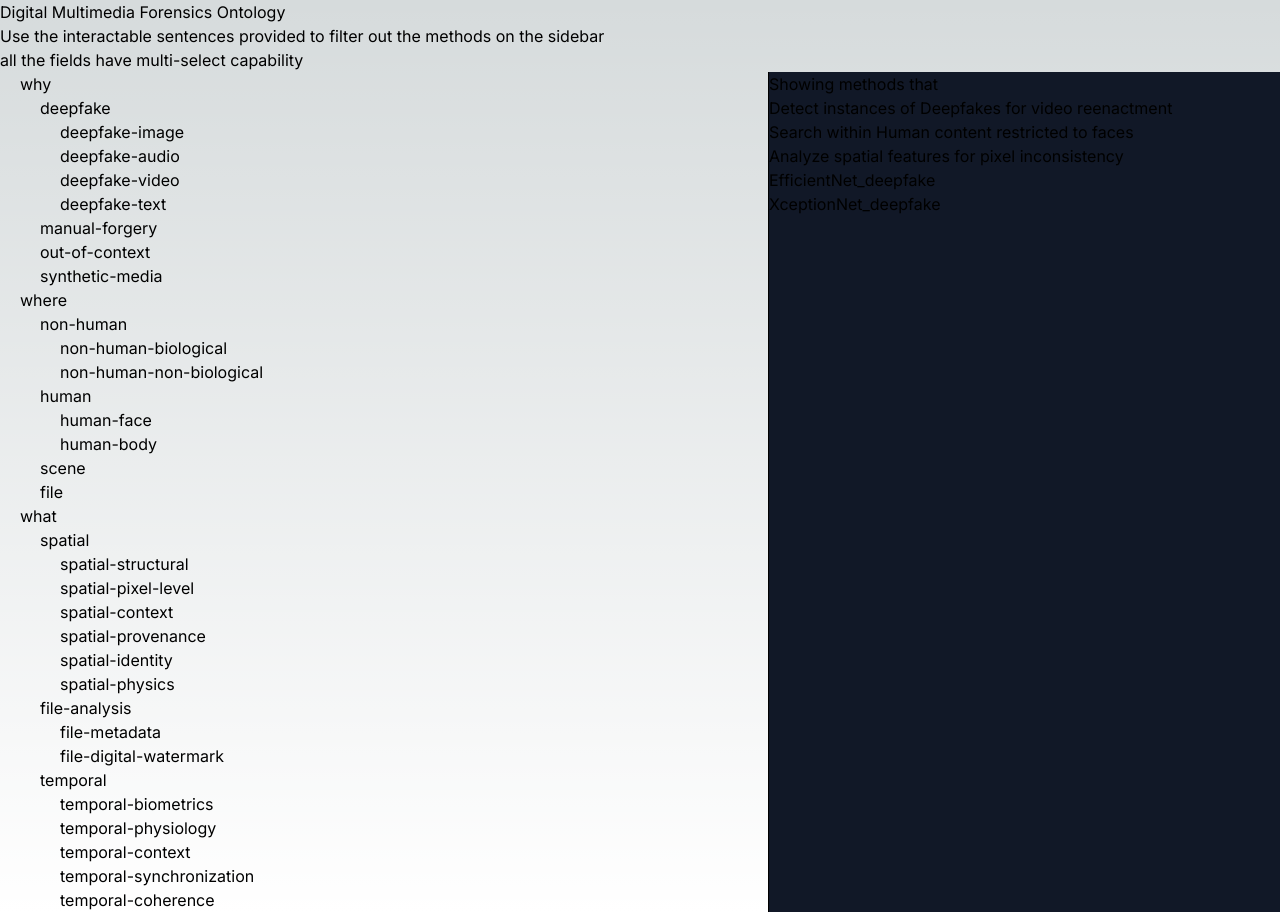
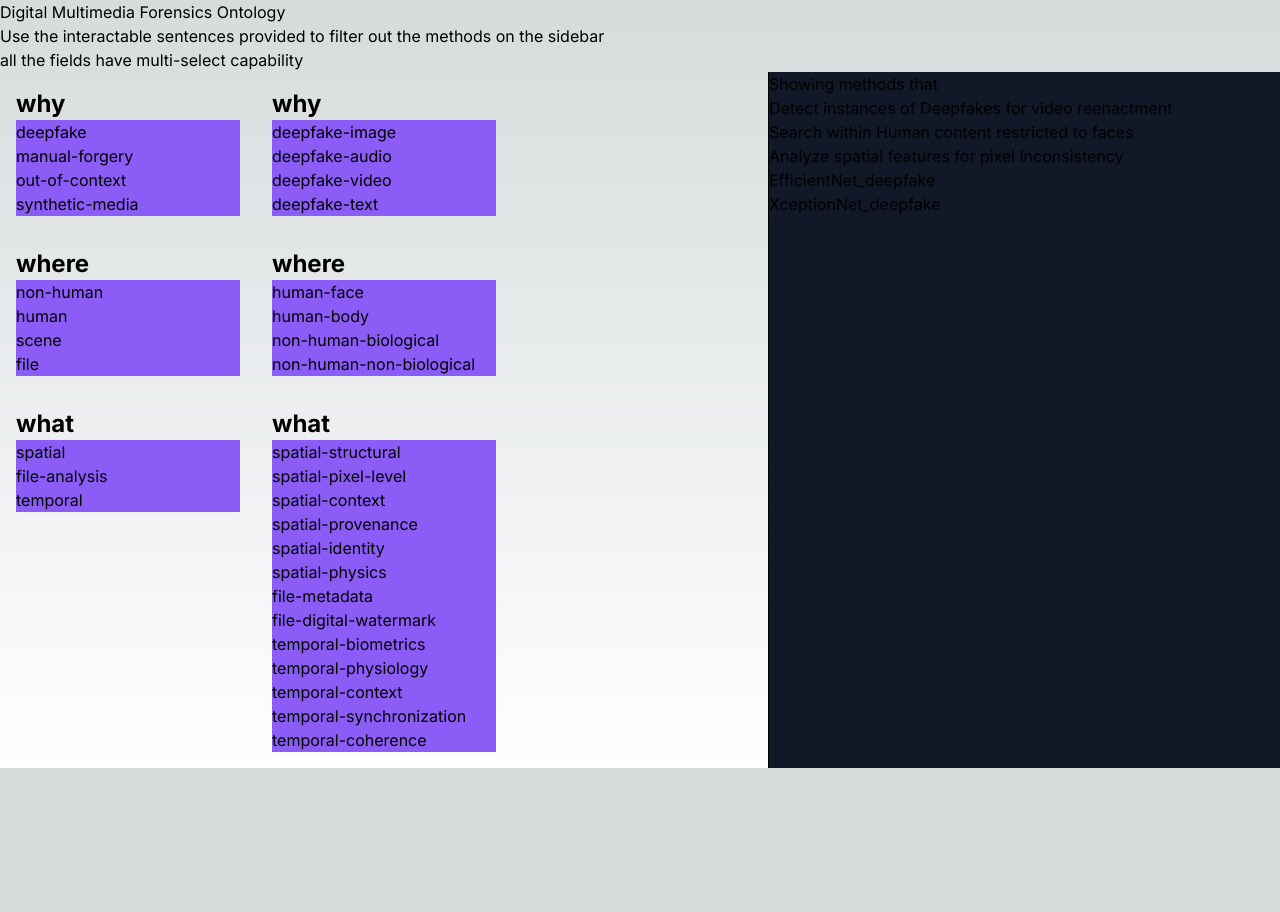
Before and after one commit to DeFake-Project/varuna, a Next.js app: page /ontology in a window 1280 px wide. After the commit the page ends 800 px from the top, so only its background shows below. Built offline with nearby package versions, Linux system fonts and the light colour scheme.

Commit message:
working list, wip filter

```diff
--- a/src/app/ontology/ontology-container.jsx
+++ /dev/null
@@ -1,42 +0,0 @@
-'use client'
-import React from 'react';
-import OptionBlock from './option-block';
-
-const OntologyContainer = ({ data }) => {
-    const whyBlock = data['start'].children['why'];
-    const whereBlock = data['start'].children['where'];
-    const whatBlock = data['start'].children['what'];
-
-    function objectToArray(obj) {
-        return Object.keys(obj).map((key, index) => {
-            return obj[key];
-        });
-    }
-
-    const RecursiveComponent = ({ data }) => {
-        return (
-            <div style={{ paddingLeft: "20px" }}>
-                {data.map((parent) => {
-                    return (
-                        <div key={`${parent.id}-rec`}>
-                            <span>{parent.id}</span>
-                            {/* Base Condition and Rendering recursive component from inside itself */}
-                            <div>
-                                {parent.children && <RecursiveComponent data={objectToArray(parent.children)} />}
-                            </div>
-                        </div>
-                    );
-                })}
-            </div>
-        );
-    };
-
-    return (
-        <div className="ontology-container">
-            <RecursiveComponent data={objectToArray(data['start'].children)} />
-        </div>
-    )
-    // <OptionBlock key={`${block.id}-block`} title={block.name} data={childrenArray} />
-};
-
-export default OntologyContainer;
--- /dev/null
+++ b/src/app/ontology/ontology-container.tsx
@@ -0,0 +1,46 @@
+'use client'
+import React from 'react';
+import OptionBlock from './option-block';
+import { OntologyEdge, OntologyNode } from '@/lib/customTypes';
+
+const edges = require("@/data/edges.json");
+
+const OntologyContainer = () => {
+    const progressiveComponent = (blockName: string) => {
+        const firstGenBlockEdges = edges.filter((edge: OntologyEdge) => edge.source === blockName);
+        const firstGen: string[] = firstGenBlockEdges.map((edge: OntologyEdge) => edge.target);
+        const firstBlock = firstGen.length > 0 ?
+            <OptionBlock key={`${blockName}1-block`} title={blockName} nodenames={firstGen} />
+            : null;
+
+        const secondGenBlockEdges: OntologyEdge[] = edges.filter((edge: OntologyEdge) => firstGen.includes(edge.source));
+        const secondGen: string[] = secondGenBlockEdges.map((edge: OntologyEdge) => edge.target);
+        const secondBlock = secondGen.length > 0 ?
+            <OptionBlock key={`${blockName}2-block`} title={blockName} nodenames={secondGen} />
+            : null;
+
+        const thirdGenBlockEdges: OntologyEdge[] = edges.filter((edge: OntologyEdge) => secondGen.includes(edge.source));
+        const thirdGen: string[] = thirdGenBlockEdges.map((edge: OntologyEdge) => edge.target);
+        const thirdBlock = thirdGen.length > 0 ?
+            <OptionBlock key={`${blockName}3-block`} title={blockName} nodenames={thirdGen} />
+            : null;
+        return (
+            <div className={`${blockName}-blocks-container grid grid-cols-3 grid-auto-rows`}>
+                {firstBlock}
+                {secondBlock}
+                {thirdBlock}
+            </div>
+        )
+    }
+
+    return (
+        <div className="ontology-container">
+            {progressiveComponent("why")}
+            {progressiveComponent("where")}
+            {progressiveComponent("what")}
+        </div>
+    )
+    // <OptionBlock key={`${block.id}-block`} title={block.name} data={childrenArray} />
+};
+
+export default OntologyContainer;
--- a/src/app/ontology/option-block.tsx
+++ b/src/app/ontology/option-block.tsx
@@ -2,32 +2,35 @@
 import React from 'react';
 import { useAppDispatch, useAppSelector } from '@/lib/hooks';
 import { activateItem } from '@/lib/features/ontology/ontologySlice';
-
-type OptionBlockItem = {
-    id: string;
-    name: string;
-    state: string;
-    parents: string[];
-};
+import { OntologyEdge, OntologyNode } from '@/lib/customTypes';
 
 type OptionBlockProps = {
     title: string;
-    data: OptionBlockItem[];
+    nodenames: string[];
 };
 
-const OptionBlock: React.FC<OptionBlockProps> = ({ title, data }) => {
+const OptionBlock: React.FC<OptionBlockProps> = ({ title, nodenames }) => {
     const dispatch = useAppDispatch();
-    const filter: { [key: string]: { state: string } } = useAppSelector((state) => state.ontology.filter);
+    const filter: {
+        [key: string]: {
+            state: string;
+            id: string;
+            parents: string[];
+        }
+    } = useAppSelector((state) => state.ontology.filter);
 
     return (
-        <div className={`${title} option-block p-4`}>
+        <div className={`${title} option-block p-4 `}>
             <h2 className="text-2xl font-bold">{title}</h2>
             <ul className="flex flex-col shrink">
-                {data.map((item) => (
-                    <li key={item.id} onClick={() => dispatch(activateItem(item.id))} className={`${filter[item.id]?.state} ontology-item bg-violet-500 hover:bg-violet-600 active:bg-violet-700 focus:outline-none focus:ring focus:ring-violet-300`}>
-                        {item.name}
-                    </li>
-                ))}
+                {nodenames.map((item: string) => {
+                    // console.log(">> ", item)
+                    return filter[item] ? (
+                        <li key={`${filter[item].id}-option`} onClick={() => dispatch(activateItem(filter[item].id))} className={`${filter[item]?.state} ontology-item bg-violet-500 hover:bg-violet-600 active:bg-violet-700 focus:outline-none focus:ring focus:ring-violet-300`}>
+                            {filter[item].id}
+                        </li>
+                    ) : null;
+                })}
             </ul>
         </div>
     );
--- a/src/app/ontology/page.tsx
+++ b/src/app/ontology/page.tsx
@@ -4,7 +4,7 @@ import OntologyContainer from "./ontology-container";
 import { useAppSelector } from '@/lib/hooks';
 
 export default function Page() {
-  const ontology = useAppSelector(state => state.ontology.tree);
+  const filter = useAppSelector(state => state.ontology.filter);
   return <>
     <header>
       Digital Multimedia Forensics Ontology
@@ -15,7 +15,7 @@ export default function Page() {
         <p>all the fields have multi-select capability</p>
       </section>
       <section id="ontology" className="col-span-3">
-        <OntologyContainer data={ontology} />
+        <OntologyContainer />
       </section>
       <aside className="col-span-2">
         <h2>Showing methods that</h2>
--- /dev/null
+++ b/src/lib/customTypes.ts
@@ -0,0 +1,23 @@
+// custom types for the ontology graph
+
+export type OntologyNode = {
+    id: string;
+    name: string;
+    state: string;
+    parents: string[];
+};
+
+export type OntologyEdge = {
+    source: string;
+    target: string;
+    label: string;
+    weight: number;
+};
+
+export type OntologyFilter = {
+    [key: string]: {
+        parents: string[] | string;
+        state: string;
+        id: string;
+    };
+};
```
